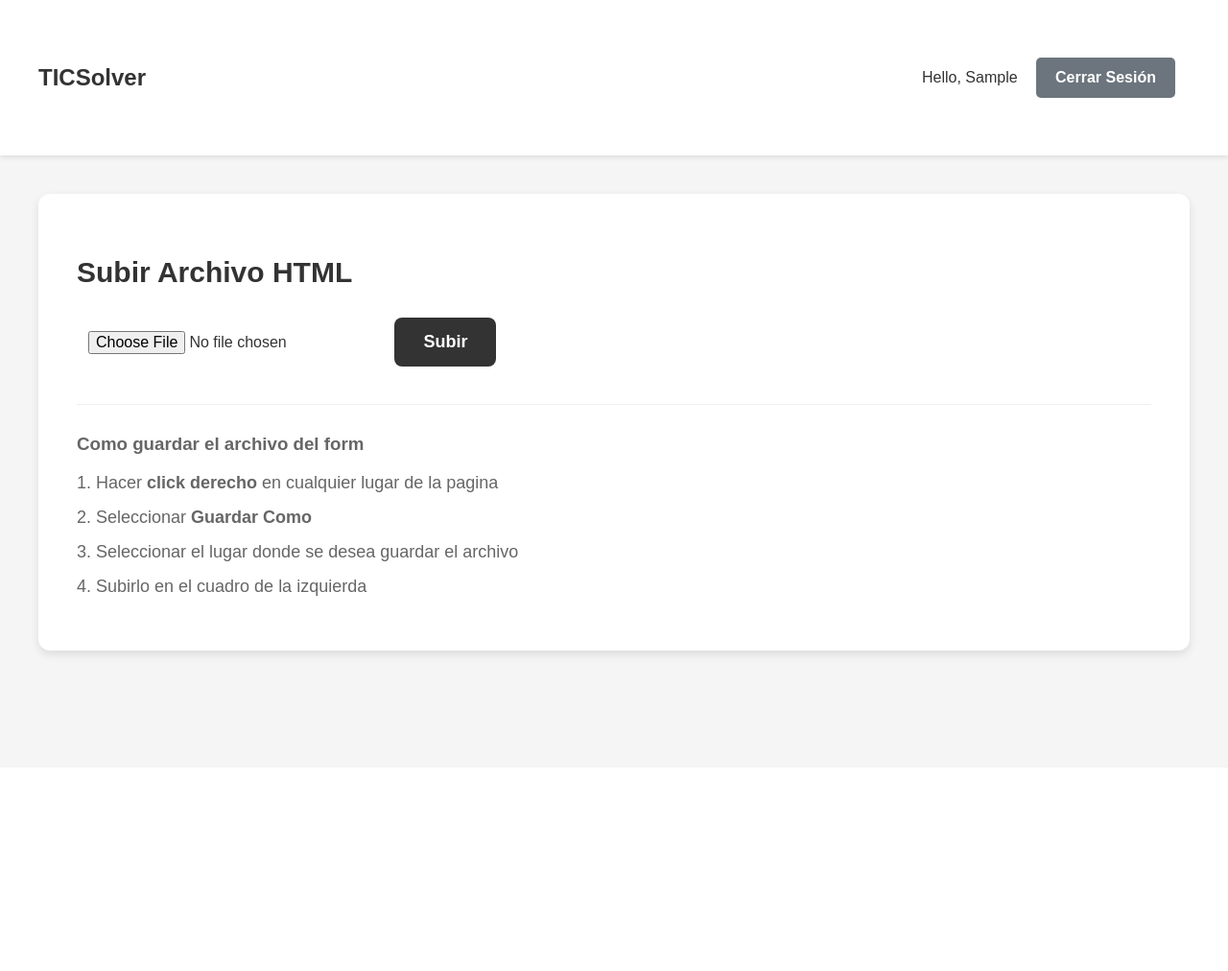
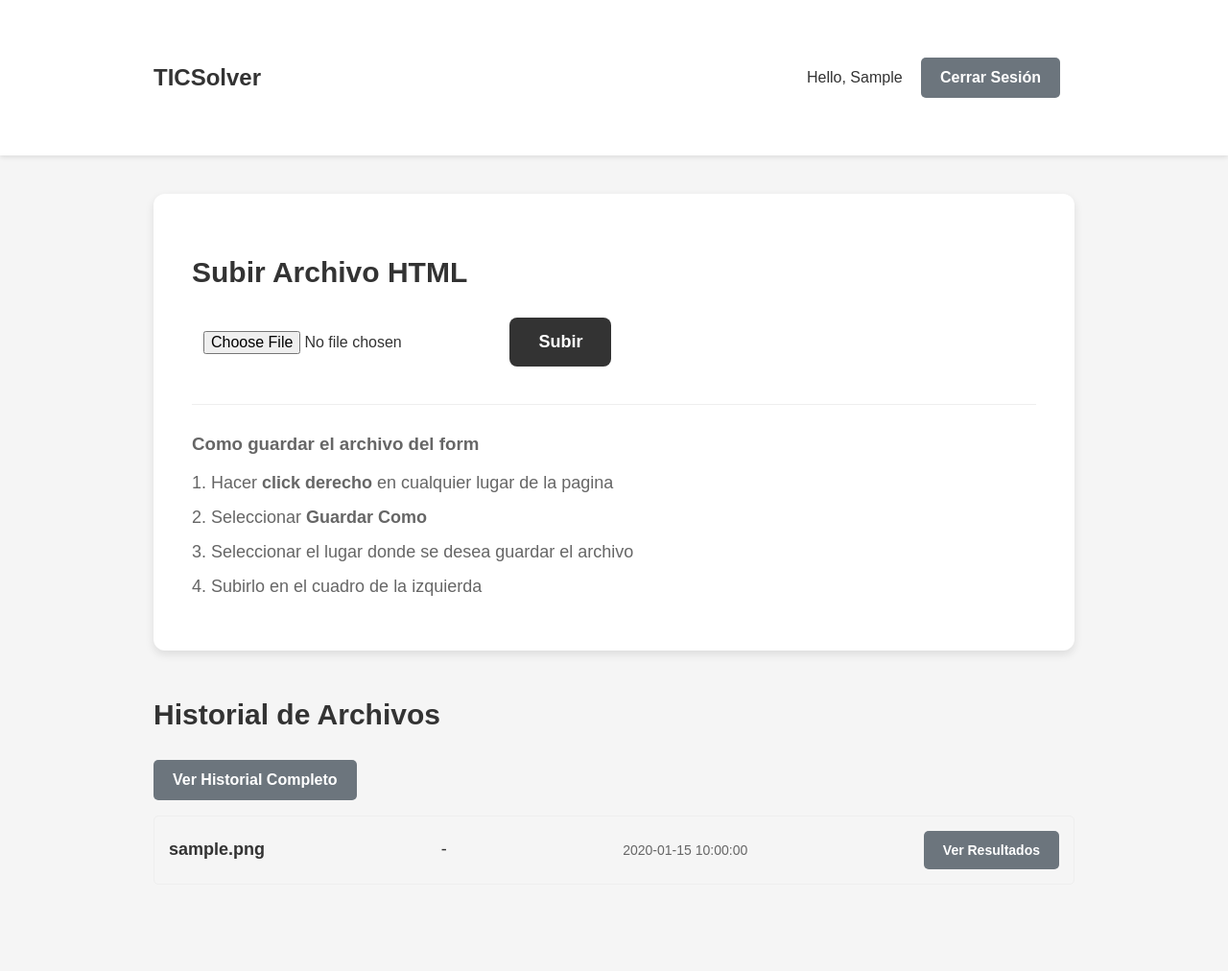
Before and after one commit to Defeeeee/TICSolver, a Flask app: page / in a window 1280 px wide. Shown: the whole page at 96% size. Before the commit the page ends 688 px from the top, so only its background shows below. Run offline with Flask 3, Linux system fonts and the light colour scheme; a user stored in the database is signed in; tables that the repository leaves empty hold one stand-in row (values such as "Sample post").

Commit message:
fix: results details
Signed-off-by: Federico Diaz Nemeth <fdiaznemeth@gmail.com>

```diff
--- a/static/css/upload.css
+++ b/static/css/upload.css
@@ -8,7 +8,8 @@ body {
 }
 
 .container {
-    max-width: 1200px;
+    /* Adjusted max-width for better spacing */
+    max-width: 960px;
     margin: 0 auto;
     padding: 40px;
 }
@@ -59,7 +60,7 @@ body {
     padding: 100px 0;
     position: relative;
     overflow: hidden;
-    min-height: 60vh /* Make hero section full viewport height */
+    min-height: calc(100vh - 60px); /* Make hero section full viewport height */
 }
 
 .hero-content {
@@ -206,6 +207,41 @@ li {
     padding-bottom: 20px;
 }
 
+/* History Section Styles */
+.history-section {
+    /* ... add any additional styling you want for the history section ... */
+}
+
+.history-list {
+    list-style: none;
+    padding: 0;
+}
+
+.history-item {
+    margin-bottom: 10px;
+    padding: 15px;
+    border: 1px solid #eee;
+    border-radius: 5px;
+    display: flex;
+    justify-content: space-between;
+    align-items: center;
+}
+
+.file-name {
+    font-weight: bold;
+}
+
+.timestamp {
+    color: #666;
+    font-size: 14px;
+}
+
+.btn-small {
+    padding: 8px 12px;
+    font-size: 14px;
+}
+
+
 /* Button Styles */
 .btn {
     display: inline-block;
@@ -234,3 +270,8 @@ li {
 .btn-secondary:hover {
     background-color: #5a6268;
 }
+
+header a {
+  color: inherit; /* blue colors for links too */
+  text-decoration: inherit; /* no underline */
+}
--- a/templates/upload.html
+++ b/templates/upload.html
@@ -11,7 +11,7 @@
     <header class="header">
         <div class="container">
             <div class="header-content">
-                <h1>TICSolver</h1>
+                <a href="{{ url_for('ticsolver') }}"><h1>TICSolver</h1></a>
                 <nav>
                     {% if current_user.is_authenticated %}
                         <span>Hello, {{ current_user.first_name}}</span>
@@ -57,6 +57,25 @@
                         </ol>
                     </div>
                 </section>
+
+                <section class="history-section">
+                    <h2>Historial de Archivos</h2>
+                    <a href="{{ url_for('history') }}" class="btn btn-secondary">Ver Historial Completo</a>
+                    {% if history %}
+                        <ul class="history-list">
+                            {% for entry in history %}
+                                <li class="history-item">
+                                    <span class="file-name">{{ entry.file_name }}</span> -
+                                    <span class="timestamp">{{ entry.timestamp.strftime('%Y-%m-%d %H:%M:%S') }}</span>
+                                    <a href="{{ url_for('view_history', history_id=entry.id) }}" class="btn btn-secondary btn-small">Ver Resultados</a>
+                                </li>
+                            {% endfor %}
+                        </ul>
+                    {% else %}
+                        <p>No hay archivos en tu historial.</p>
+                    {% endif %}
+                </section>
+
             {% else %}
                 <section class="welcome-section">
                     <div class="container">
```
